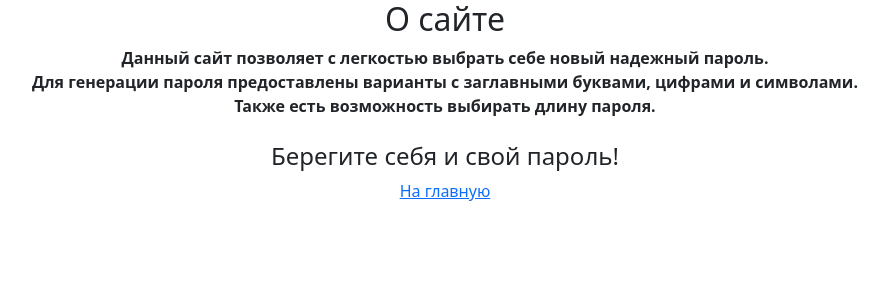
After one commit to hodakoov/generate_password, a Django app: template generator/templates/generator/about.html in a window 1280 px wide. The commit adds this page. Shown: the top 300 px of the page, without its empty margins (195-1083 px from the left). Run offline with Django 3.2, Linux system fonts and the light colour scheme; the template is opened without the code that fills it, so the values that code supplies are empty.

Commit message:
красоту навел

```diff
--- a/generator/forms.py
+++ b/generator/forms.py
@@ -14,4 +14,4 @@ class PasswordForms(forms.Form):
                                         initial='8')
     uppercase = forms.BooleanField(label='Верхний регистр', required=False)
     numbers = forms.BooleanField(label='Цифры', required=False)
-    special_symbols  = forms.BooleanField(label='Специальные символы', required=False)
+    special_symbols = forms.BooleanField(label='Специальные символы', required=False)
--- /dev/null
+++ b/generator/templates/generator/about.html
@@ -0,0 +1,18 @@
+{% extends 'generator/base.html' %}
+
+{% block title %} Информация о сайте {% endblock %}
+
+{% block content %}
+    <h2>О сайте</h2>
+<b>
+    Данный сайт позволяет с легкостью выбрать себе новый надежный пароль.
+    <br>Для генерации пароля предоставлены варианты с заглавными буквами, цифрами и символами.
+    <br>Также есть возможность выбирать длину пароля.
+    <br><br>
+    <h4>Берегите себя и свой пароль!</h4>
+</b>
+{% endblock %}
+
+{% block footer %}
+<a href="{% url 'home' %}">На главную</a>
+{% endblock %}
--- a/generator/templates/generator/base.html
+++ b/generator/templates/generator/base.html
@@ -3,17 +3,23 @@
   <head>
     <meta charset="utf-8">
     <meta name="viewport" content="width=device-width, initial-scale=1">
-    <title>{% block index %} {% endblock %}</title>
+    <title>{% block title %} {% endblock %}</title>
     <link href="https://cdn.jsdelivr.net/npm/bootstrap@5.3.0-alpha1/dist/css/bootstrap.min.css" rel="stylesheet"
         integrity="sha384-GLhlTQ8iRABdZLl6O3oVMWSktQOp6b7In1Zl3/Jr59b6EGGoI1aFkw7cmDA6j6gD" crossorigin="anonymous">
   </head>
   <body>
+  <div class="container text-center">
   {% block content %}{% endblock %}
+  </div>
   <script src="https://cdn.jsdelivr.net/npm/bootstrap@5.3.0-alpha1/dist/js/bootstrap.bundle.min.js"
           integrity="sha384-w76AqPfDkMBDXo30jS1Sgez6pr3x5MlQ1ZAGC+nuZB+EYdgRZgiwxhTBTkF7CXvN" crossorigin="anonymous">
   </script>
   </body>
 <footer>
-
+<div class="container text-center">
+    {% block footer %}
+    <a href="{% url 'about' %}">О сайте</a>
+    {% endblock %}
+</div>
 </footer>
 </html>
--- a/generator/templates/generator/result.html
+++ b/generator/templates/generator/password.html
@@ -5,11 +5,13 @@
 {% block content %}
     <form action="{% url 'password' %}">
         <h2> Сформированный пароль </h2>
+        <br>
         <h3> {{ password }}</h3>
-        <input type="button" value="Обновить пароль" onclick="location.reload()">
+        <input type="button" value="Обновить пароль" onclick="location.reload()" class="btn btn-primary">
     </form>
 <br>
     <form action="{% url 'home' %}">
-        <input type = "submit" value = "Назад">
+        <br>
+        <input type = "submit" value = "Назад" class="btn btn-primary">
     </form>
 {% endblock %}
--- a/generator/views.py
+++ b/generator/views.py
@@ -24,4 +24,8 @@ def get_password(request):
     for i in range(int(length)):
         password += random.choice(data)
 
-    return render(request, 'generator/result.html', context={'password': password})
+    return render(request, 'generator/password.html', context={'password': password})
+
+
+def about(request):
+    return render(request, 'generator/about.html')
```
Also changed, not shown: generator/templates/generator/home.html (+11 -5 lines).
